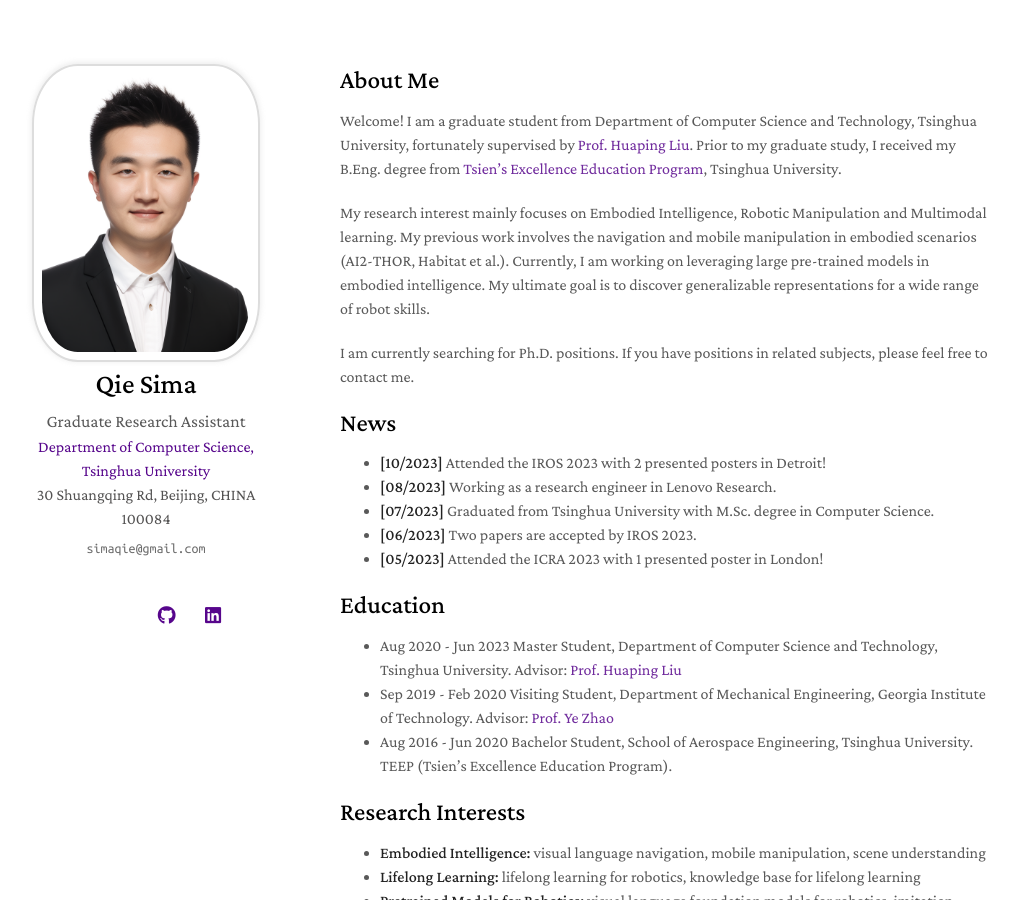
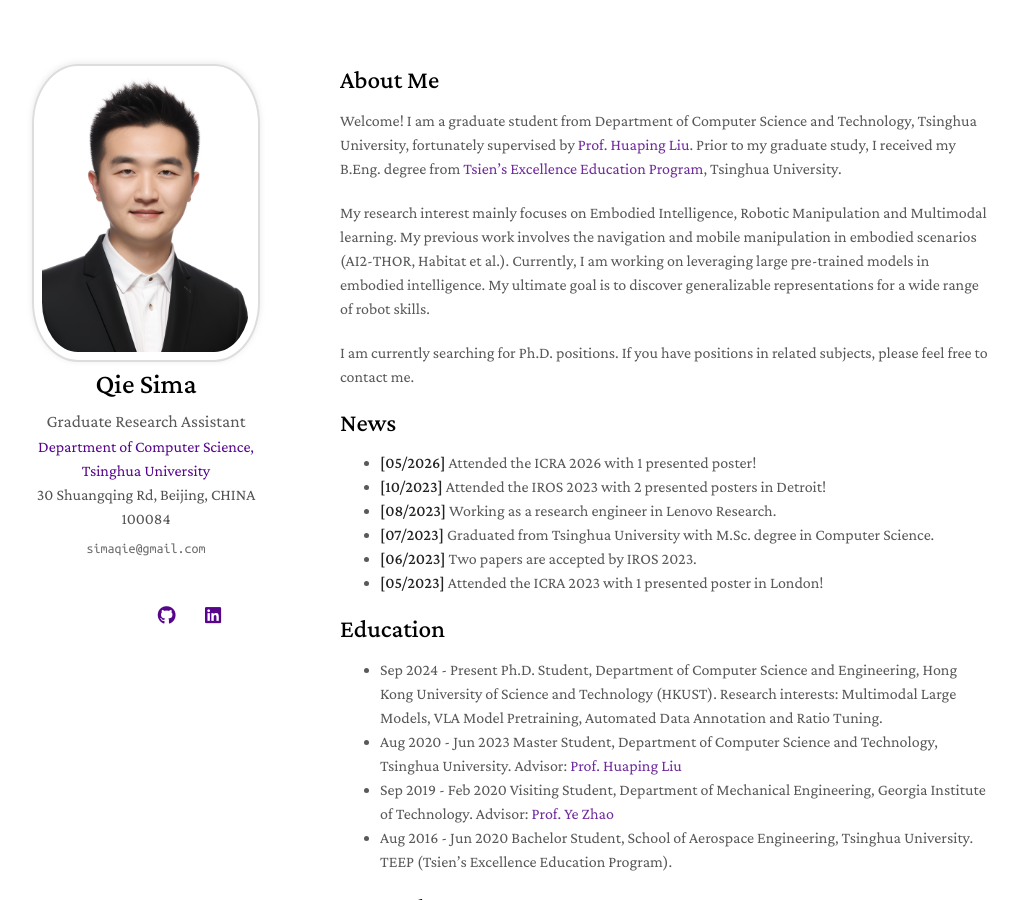
Before and after one commit to SimaQie/simaqie.github.io, a Jekyll site: the page built from index.md, in a window 1280 px wide and 900 px high. Shown: the whole window, without its empty margins (130-1148 px from the left). Built offline with Jekyll 4.4.1, drawn with Linux system fonts in a browser that asks for light colours; nearby versions of some CDN libraries; a style sheet for code colours, icons or effects is not loaded; our own code applies the rules of GitHub Pages for plain Markdown files.

Commit message:
Add HKUST PhD education and ICRA 2026 news

```diff
--- a/index.md
+++ b/index.md
@@ -12,6 +12,7 @@ I am currently searching for Ph.D. positions. If you have positions in related s
 
 ## News
 
+- **\[05/2026\]** Attended the ICRA 2026 with 1 presented poster!
 - **\[10/2023\]** Attended the IROS 2023 with 2 presented posters in Detroit!
 - **\[08/2023\]** Working as a research engineer in Lenovo Research.
 - **\[07/2023\]** Graduated from Tsinghua University with M.Sc. degree in Computer Science.
@@ -20,6 +21,7 @@ I am currently searching for Ph.D. positions. If you have positions in related s
 
 ## Education
 
+- Sep 2024 - Present Ph.D. Student, Department of Computer Science and Engineering, Hong Kong University of Science and Technology (HKUST). Research interests: Multimodal Large Models, VLA Model Pretraining, Automated Data Annotation and Ratio Tuning.
 - Aug 2020 - Jun 2023 Master Student, Department of Computer Science and Technology, Tsinghua University. Advisor: [Prof. Huaping Liu](https://sites.google.com/site/thuliuhuaping/home)
 - Sep 2019 - Feb 2020 Visiting Student, Department of Mechanical Engineering, Georgia Institute of Technology. Advisor: [Prof. Ye Zhao](https://sites.google.com/site/yezhaout)
 - Aug 2016 - Jun 2020 Bachelor Student, School of Aerospace Engineering, Tsinghua University. TEEP (Tsien's Excellence Education Program).
```
